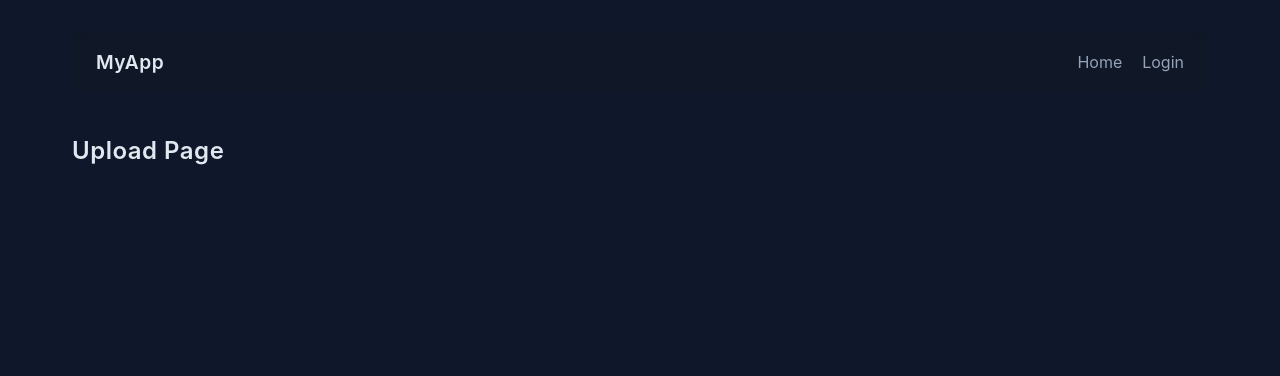
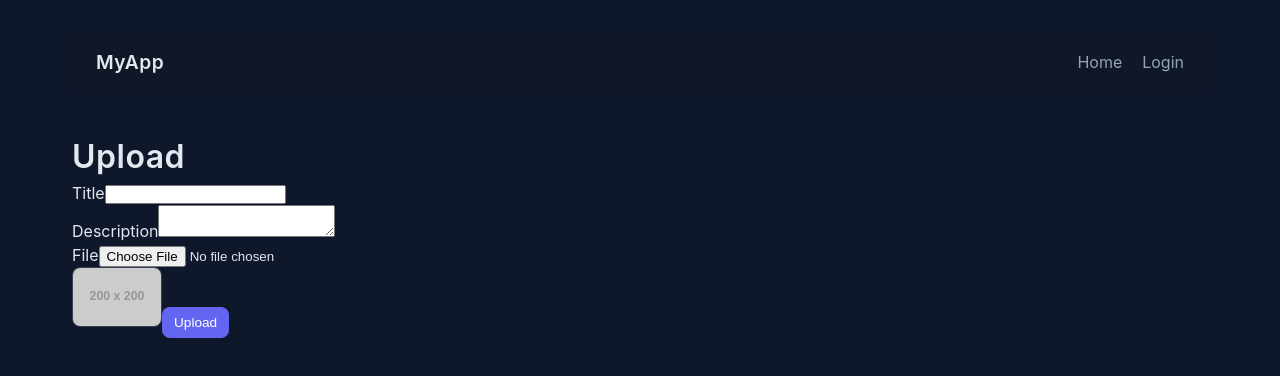
Before and after one commit to satvikvelpula/React, a React (Vite) app: page /upload in a window 1280 px wide. Shown: the top 376 px of the page. Built offline with nearby package versions, Linux system fonts and the light colour scheme; no server answers.

Commit message:
Finished upload

```diff
--- a/src/components/Layout.jsx
+++ b/src/components/Layout.jsx
@@ -31,6 +31,7 @@ const Layout = () => {
               <li>{user.username}</li>
               <li><Link to="/profile">Profile</Link></li>
               <li><Link to="/logout">Logout</Link></li>
+              <li><Link to="/upload">Upload</Link></li>
             </>
           ) : (
             <li><Link to="/login">Login</Link></li>
--- a/src/hooks/apiHooks.js
+++ b/src/hooks/apiHooks.js
@@ -28,12 +28,46 @@ const useMedia = () => {
     }
   };
 
+  const postMedia = async (fileResult, inputs, token) => {
+    try {
+      const mediaData = {
+        title: inputs.title,
+        description: inputs.description,
+        filename: fileResult.data.filename,
+        media_type: fileResult.data.media_type,
+        filesize: fileResult.data.filesize,
+      };
+
+
+      const fetchOptions = {
+        method: 'POST',
+        headers: {
+          'Content-Type': 'application/json',
+          Authorization: 'Bearer ' + token,
+        },
+        body: JSON.stringify(mediaData),
+      };
+
+      const response = await fetch(
+        import.meta.env.VITE_MEDIA_API + '/media',
+        fetchOptions
+      );
+
+      const data = await response.json();
+      return data;
+    } catch (error) {
+      console.log(error);
+    }
+  };
+
   useEffect(() => {
     getMedia();
   }, []);
 
-  return { mediaArray };
+  return { mediaArray, postMedia };
+
 };
+
 
 const useAuthentication = () => {
     const postLogin = async (inputs) => {
@@ -98,14 +132,41 @@ const postUser = async (inputs) => {
       return result;
     } catch (error) {
       console.error(error);
+      throw error;
     }
-
-    throw error;
 };
 
+const useFile = () => {
+  const postFile = async (file, token) => {
+    try {
+      const formData = new FormData();
 
+      formData.append('file', file);
 
+      const fetchOptions = {
+        method: 'POST',
+        headers: {
+          Authorization: 'Bearer ' + token,
+        },
+        body: formData,
+      };
 
+      const response = await fetch(
+        import.meta.env.VITE_UPLOAD_SERVER + '/upload',
+        fetchOptions
+      );
+
+      const data = await response.json();
+      return data;
+    } catch (error) {
+      console.log(error);
+    }
+  };
+
+  return { postFile };
+};
+
+export { useFile };
 export { useUser };
 export { useAuthentication };
 export { useMedia };
--- a/src/views/Upload.jsx
+++ b/src/views/Upload.jsx
@@ -1,5 +1,113 @@
+import { useState } from 'react';
+import { useFile } from '../hooks/apiHooks';
+import { useMedia } from '../hooks/apiHooks';
+import { useNavigate } from 'react-router-dom';
+import useForm from '../hooks/formHooks';
+
 const Upload = () => {
-    return <h2>Upload Page</h2>;
+  const { postFile } = useFile();
+  const { postMedia } = useMedia();
+  const navigate = useNavigate();
+  const [file, setFile] = useState(null);
+  const [error, setError] = useState(null);
+
+
+  const initValues = {
+    title: '',
+    description: '',
   };
 
-  export default Upload;
+  const doUpload = async () => {
+    try {
+      setError(null); // reset previous errors
+
+      const token = localStorage.getItem('token');
+
+      const fileResult = await postFile(file, token);
+
+      if (!fileResult?.data) {
+        throw new Error('File upload failed');
+      }
+
+      const mediaResult = await postMedia(fileResult, inputs, token);
+
+      if (!mediaResult) {
+        throw new Error('Media creation failed');
+      }
+
+      console.log('Media created:', mediaResult);
+
+      navigate('/');
+    } catch (e) {
+      console.log(e.message);
+      setError(e.message || 'Upload failed');
+    }
+  };
+
+
+
+  const { inputs, handleInputChange, handleSubmit } =
+    useForm(doUpload, initValues);
+
+  const handleFileChange = (evt) => {
+    const selectedFile = evt.target.files[0];
+    setFile(selectedFile);
+  };
+
+  return (
+    <>
+      <h1>Upload</h1>
+
+      {/* ✅ ERROR MESSAGE GOES HERE */}
+      {error && <p className="error">{error}</p>}
+
+      <form onSubmit={handleSubmit}>
+        <div>
+          <label>Title</label>
+          <input
+            name="title"
+            type="text"
+            onChange={handleInputChange}
+          />
+        </div>
+
+        <div>
+          <label>Description</label>
+          <textarea
+            name="description"
+            onChange={handleInputChange}
+          />
+        </div>
+
+        <div>
+          <label>File</label>
+          <input
+            type="file"
+            accept="image/*,video/*"
+            onChange={handleFileChange}
+          />
+        </div>
+
+        <img
+          src={
+            file
+              ? URL.createObjectURL(file)
+              : 'https://placehold.co/200?text=Preview'
+          }
+          alt="preview"
+          width="200"
+        />
+
+        <button
+          type="submit"
+          disabled={!file || inputs.title.length < 3}
+        >
+          Upload
+        </button>
+      </form>
+    </>
+  );
+
+};
+
+export default Upload;
```
Also changed, not shown: 1 other file (tests, documents, lock files or other folders).
